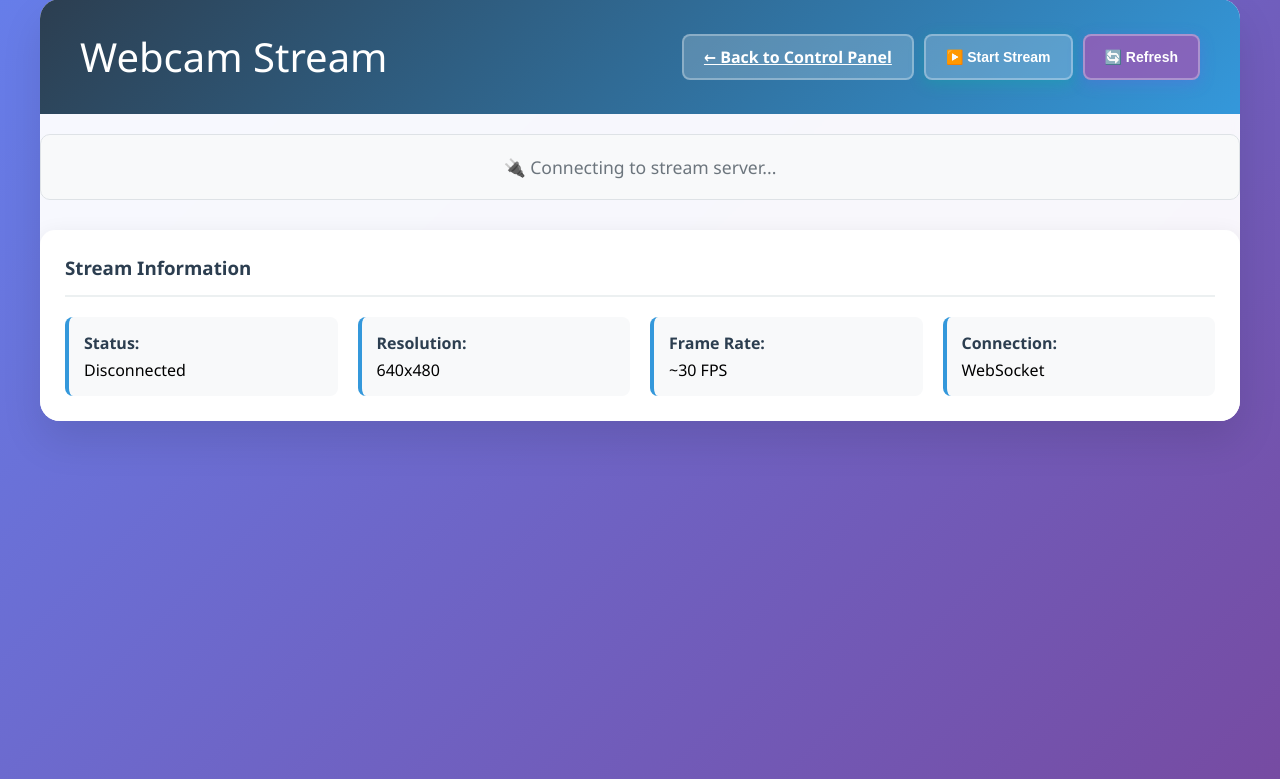
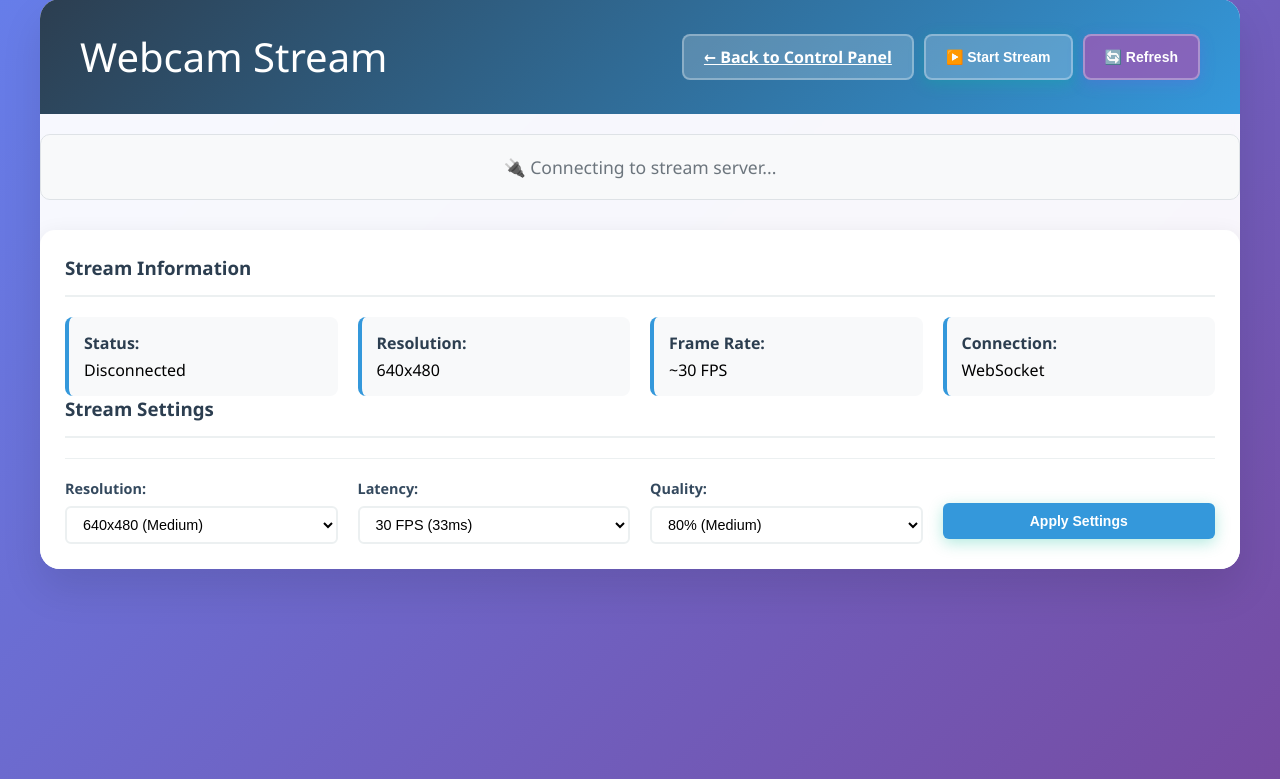
Before and after one commit to XSRT-Code-Repository/raspberry-pi-control-panel, a Flask app: page /webcam in a window 1280 px wide. Shown: the part 21-800 px from the top of the page. Run offline with Flask 3, Linux system fonts and the light colour scheme; some libraries are stand-ins or nearby versions.

Commit message:
feat: add stream settings to webcam

```diff
--- a/frontend/routes/webcam.py
+++ b/frontend/routes/webcam.py
@@ -38,12 +38,41 @@ def register_socket_events():
     def handle_stop_stream():
         streamer.stop_streaming()
 
+    @socketio.on('update_settings', namespace='/webcam')
+    def handle_update_settings(data):
+        if streamer.update_settings(data):
+            socketio.emit('settings_updated', {'success': True}, namespace='/webcam')
+        else:
+            socketio.emit('error', {'message': 'Failed to update settings'}, namespace='/webcam')
+
 class WebcamStreamer:
     def __init__(self):
         self.camera = None
         self.camera_lock = threading.Lock()
         self.streaming_active = False
         self.stream_thread = None
+        self.settings = {
+            'resolution': (640, 480),
+            'latency': 0.033,  # ~30 FPS
+            'quality': 80
+        }
+
+    def update_settings(self, new_settings):
+        """Update streaming settings"""
+        try:
+            # Parse resolution
+            width, height = map(int, new_settings.get('resolution', '640x480').split('x'))
+            self.settings['resolution'] = (width, height)
+
+            # Update other settings
+            self.settings['latency'] = float(new_settings.get('latency', 0.033))
+            self.settings['quality'] = int(new_settings.get('quality', 80))
+
+            print(f"Updated webcam settings: {self.settings}")
+            return True
+        except Exception as e:
+            print(f"Error updating settings: {e}")
+            return False
 
     def get_camera(self):
         with self.camera_lock:
@@ -78,11 +107,12 @@ class WebcamStreamer:
                     socketio.emit('error', {'message': 'Failed to read frame from camera'}, namespace='/webcam')
                     break
 
-                # Resize frame for better performance
-                frame = cv2.resize(frame, (640, 480))
+                # Resize frame based on current settings
+                width, height = self.settings['resolution']
+                frame = cv2.resize(frame, (width, height))
 
-                # Encode frame as JPEG
-                ret, buffer = cv2.imencode('.jpg', frame, [cv2.IMWRITE_JPEG_QUALITY, 80])
+                # Encode frame as JPEG with current quality setting
+                ret, buffer = cv2.imencode('.jpg', frame, [cv2.IMWRITE_JPEG_QUALITY, self.settings['quality']])
                 if not ret:
                     continue
 
@@ -92,8 +122,8 @@ class WebcamStreamer:
                 # Emit frame to client
                 socketio.emit('video_frame', {'frame': frame_data}, namespace='/webcam')
 
-                # Small delay to control frame rate (~30 FPS)
-                time.sleep(0.033)
+                # Small delay to control frame rate based on latency setting
+                time.sleep(self.settings['latency'])
 
         except Exception as e:
             print(f"Error in video streaming: {e}")
--- a/frontend/static/style.css
+++ b/frontend/static/style.css
@@ -853,3 +853,59 @@ button.sweep-btn {
     color: #2c3e50;
     margin-bottom: 5px;
 }
+
+.settings-grid {
+    display: grid;
+    grid-template-columns: repeat(auto-fit, minmax(250px, 1fr));
+    gap: 20px;
+    margin-top: 20px;
+    padding-top: 20px;
+    border-top: 1px solid #ecf0f1;
+}
+
+.setting-item {
+    display: flex;
+    flex-direction: column;
+    gap: 8px;
+}
+
+.setting-item label {
+    font-weight: 600;
+    color: #34495e;
+    font-size: 0.9em;
+}
+
+.setting-select {
+    padding: 8px 12px;
+    border: 2px solid #ecf0f1;
+    border-radius: 6px;
+    background: white;
+    font-size: 0.9em;
+    transition: border-color 0.3s ease;
+}
+
+.setting-select:focus {
+    outline: none;
+    border-color: #3498db;
+}
+
+.setting-btn {
+    padding: 10px 16px;
+    background: #3498db;
+    color: white;
+    border: none;
+    border-radius: 6px;
+    font-weight: 600;
+    cursor: pointer;
+    transition: background-color 0.3s ease;
+    margin-top: 24px;
+}
+
+.setting-btn:hover {
+    background: #2980b9;
+}
+
+.setting-btn:disabled {
+    background: #bdc3c7;
+    cursor: not-allowed;
+}
--- a/frontend/templates/webcam.html
+++ b/frontend/templates/webcam.html
@@ -40,6 +40,41 @@
                     <strong>Connection:</strong> <span id="connection-text">WebSocket</span>
                 </div>
             </div>
+
+            <h3>Stream Settings</h3>
+            <div class="settings-grid">
+                <div class="setting-item">
+                    <label for="resolution-select">Resolution:</label>
+                    <select id="resolution-select" class="setting-select">
+                        <option value="320x240">320x240 (Low)</option>
+                        <option value="640x480" selected>640x480 (Medium)</option>
+                        <option value="800x600">800x600 (High)</option>
+                        <option value="1280x720">1280x720 (HD)</option>
+                    </select>
+                </div>
+                <div class="setting-item">
+                    <label for="latency-select">Latency:</label>
+                    <select id="latency-select" class="setting-select">
+                        <option value="0.016">60 FPS (16ms)</option>
+                        <option value="0.033" selected>30 FPS (33ms)</option>
+                        <option value="0.066">15 FPS (66ms)</option>
+                        <option value="0.1">10 FPS (100ms)</option>
+                        <option value="0.2">5 FPS (200ms)</option>
+                    </select>
+                </div>
+                <div class="setting-item">
+                    <label for="quality-select">Quality:</label>
+                    <select id="quality-select" class="setting-select">
+                        <option value="60">60% (Low)</option>
+                        <option value="80" selected>80% (Medium)</option>
+                        <option value="90">90% (High)</option>
+                        <option value="100">100% (Best)</option>
+                    </select>
+                </div>
+                <div class="setting-item">
+                    <button id="apply-settings" class="setting-btn">Apply Settings</button>
+                </div>
+            </div>
         </div>
     </div>
 
@@ -54,6 +89,11 @@
         let isStreaming = false;
         let frameCount = 0;
         let lastFpsUpdate = Date.now();
+        let currentSettings = {
+            resolution: '640x480',
+            latency: 0.033,
+            quality: 80
+        };
 
         function initSocket() {
             socket = io('/webcam');
@@ -62,6 +102,8 @@
                 console.log('Connected to WebSocket');
                 statusText.textContent = 'Connected';
                 streamStatus.innerHTML = '<p>✅ Connected! Click "Start Stream" to begin.</p>';
+                // Send current settings to server
+                socket.emit('update_settings', currentSettings);
             });
 
             socket.on('disconnect', function() {
@@ -110,6 +152,13 @@
                 toggleBtn.innerHTML = '▶️ Start Stream';
                 isStreaming = false;
             });
+
+            socket.on('settings_updated', function(data) {
+                console.log('Settings updated:', data);
+                document.getElementById('resolution-text').textContent = currentSettings.resolution;
+                const fps = Math.round(1000 / (currentSettings.latency * 1000));
+                document.getElementById('fps-text').textContent = '~' + fps + ' FPS';
+            });
         }
 
         toggleBtn.addEventListener('click', function() {
@@ -136,6 +185,41 @@
             }
         });
 
+        // Settings controls
+        const resolutionSelect = document.getElementById('resolution-select');
+        const latencySelect = document.getElementById('latency-select');
+        const qualitySelect = document.getElementById('quality-select');
+        const applyBtn = document.getElementById('apply-settings');
+
+        function updateSettings() {
+            currentSettings.resolution = resolutionSelect.value;
+            currentSettings.latency = parseFloat(latencySelect.value);
+            currentSettings.quality = parseInt(qualitySelect.value);
+
+            if (socket && socket.connected) {
+                socket.emit('update_settings', currentSettings);
+                applyBtn.textContent = 'Applying...';
+                applyBtn.disabled = true;
+
+                // Re-enable button after a short delay
+                setTimeout(() => {
+                    applyBtn.textContent = 'Apply Settings';
+                    applyBtn.disabled = false;
+                }, 1000);
+            } else {
+                alert('Not connected to server. Settings will be applied when connected.');
+            }
+        }
+
+        applyBtn.addEventListener('click', updateSettings);
+
+        // Auto-apply settings when streaming starts
+        function applyCurrentSettings() {
+            if (socket && socket.connected) {
+                socket.emit('update_settings', currentSettings);
+            }
+        }
+
         // Initialize socket connection when page loads
         document.addEventListener('DOMContentLoaded', function() {
             initSocket();
```
